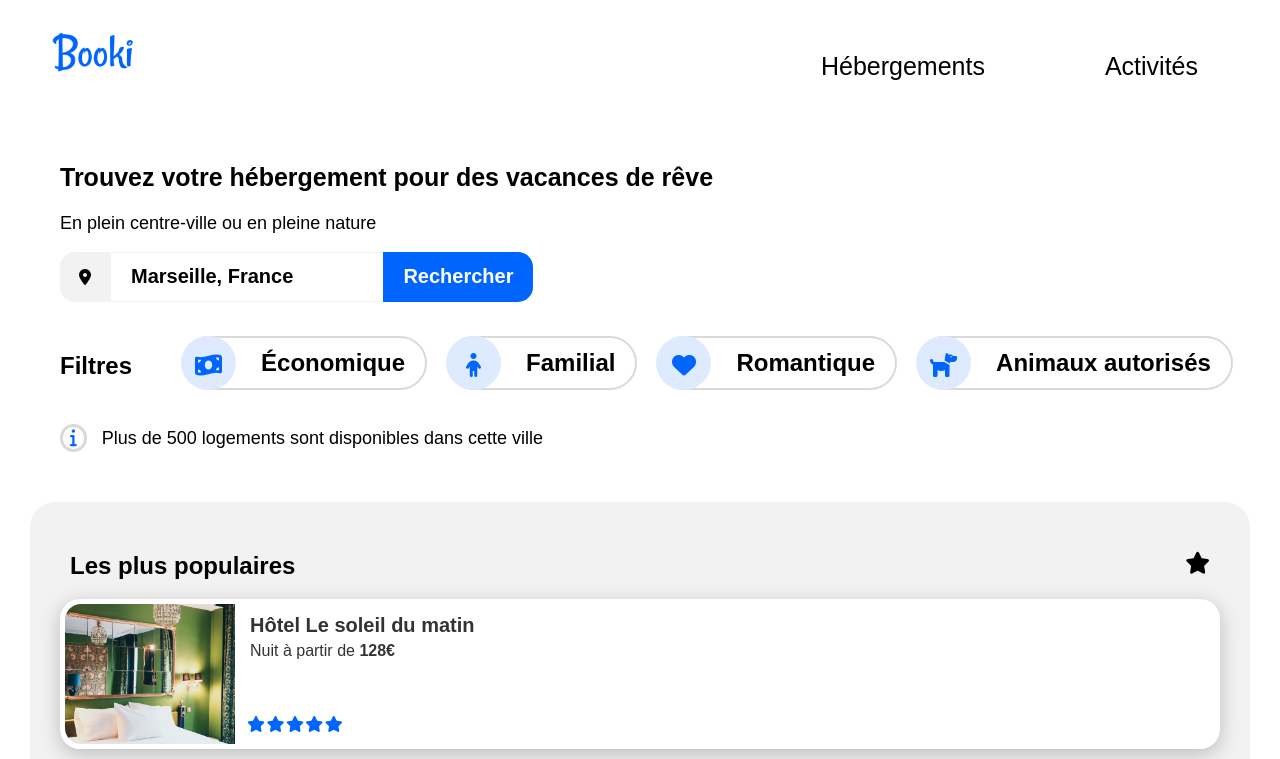
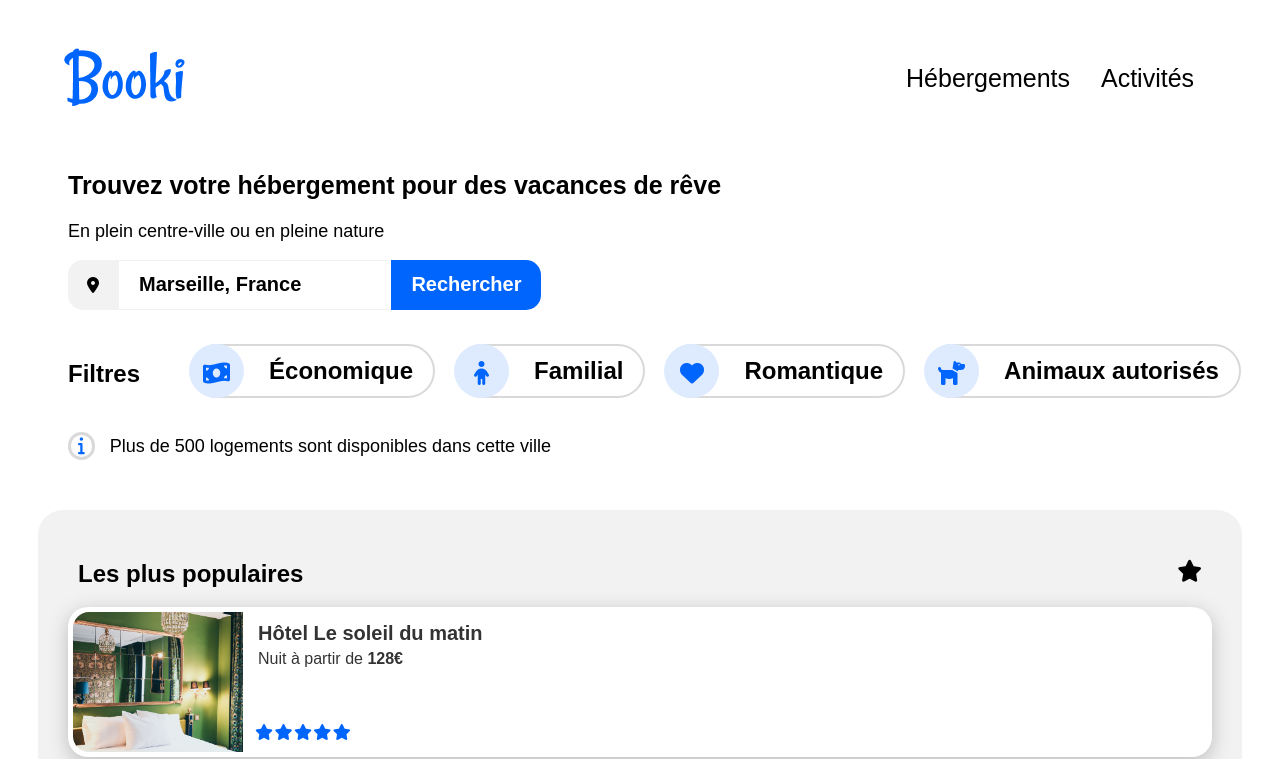
Before and after one commit to ismailrrr/booki, a plain HTML site: page index.html in a window 1280 px wide. Shown: the top 759 px of the page. Drawn offline with Linux system fonts and the light colour scheme; a web font is replaced by a local one.

Commit message:
changements borsures du header, bordure bleue du nav

```diff
--- a/css/styles.css
+++ b/css/styles.css
@@ -1,9 +1,16 @@
 body {
     font-family: "Raleway", sans-serif;
-    margin: 0;
 }
 
 /* Header */
+
+header {
+    display: flex;
+    align-items: center;
+    flex-wrap: wrap;
+    justify-content: space-between;
+    padding: 0 55px;
+}
 
 a {
     color: inherit;
@@ -27,22 +34,25 @@ nav img {
 }
 
 nav ul {
-    width: 50%;
     display: flex;
-
+    flex-wrap: wrap;
     justify-content: flex-end;
-    height: 150px;
-    margin-top: 0px;
-    margin-right: 30px;
     list-style: none;
 }
 
-nav li {
-    margin: 60px;
-    height: 40px;
+.nav_list {
+    height: 120px;
+    min-width: 155px;
+    display: flex;
+    flex-direction: column;
     justify-content: center;
-    align-items: stretch;
+    align-items: center;
     font-size: 25px;
+    border-top: 2px solid rgb(255, 255, 255);
+}
+
+.nav_list:hover {
+    border-top: 2px solid rgb(0, 101, 252);
 }
 
 /* Recherche */
@@ -555,11 +565,11 @@ footer {
 
 @media all and (min-width: 993px) {
 
-
+    /*
     .menu:hover {
         border-top: 2px solid rgb(0, 101, 252);
         color: rgb(0, 101, 252);
-    }
+    }*/
 
 }
 
--- a/index.html
+++ b/index.html
@@ -12,14 +12,16 @@
 
 <body>
     <header>
-        <nav>
+        <div id="div_logo">
             <a href="booki.html">
                 <img id="logo" src="./images/logo/Booki.png" alt="Logo" title="Logo">
             </a>
+        </div>
+        <nav>
 
             <ul>
-                <li><a href="#hebergements" class="menu"> Hébergements</a></li>
-                <li><a href="#activites" class="menu">Activités</a></li>
+                <li class="nav_list"><a href="#hebergements" class="menu"> Hébergements</a></li>
+                <li class="nav_list"><a href="#activites" class="menu">Activités</a></li>
             </ul>
         </nav>
     </header>
```
